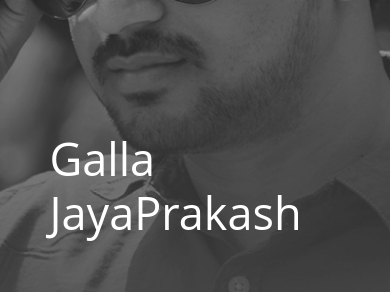
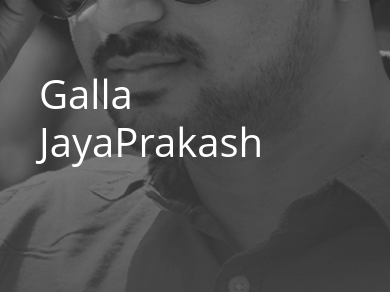
Before and after one commit to Royal-Jai/portfolioReact, a React (Create React App) app: page / in a window 390 px wide. Shown: the part 438-730 px from the top of the page. Built offline with nearby package versions, Linux system fonts and the light colour scheme.

Commit message:
style Rechanges home page

```diff
--- a/src/assets/css/styles.css
+++ b/src/assets/css/styles.css
@@ -345,10 +345,10 @@ header .navbar .mobile-menu-icon {
 @media screen and (max-width: 567px) and (min-width: 291px) {
   .homeProfile h1 {
     position: absolute;
-    top: 65%;
-    left: 45%;
+    top: 57%;
+    left: 40%;
     transform: translate(-50%, -50%);
-    font-size: 45px;
+    font-size: 40px;
   }
 }
 
@@ -362,8 +362,8 @@ header .navbar .mobile-menu-icon {
 
 @media screen and (max-width: 567px) {
   .homeProfile .react-typewriter-text {
-    font-size: 22px;
-    margin-top: 85px;
+    font-size: 18px;
+    margin-top: 72px;
   }
 }
 
--- a/src/assets/css/styles.scss
+++ b/src/assets/css/styles.scss
@@ -279,10 +279,10 @@ header {
     }
     @media screen and (max-width: 567px) and (min-width: 291px) {
       position: absolute;
-      top: 65%;
-      left: 45%;
+      top: 57%;
+      left: 40%;
       transform: translate(-50%, -50%);
-      font-size: 45px;
+      font-size: 40px;
     }
   }
   .react-typewriter-text {
@@ -292,8 +292,8 @@ header {
     margin-top: 60px;
     border-bottom: 1px solid grey;
     @media screen and (max-width: 567px) {
-      font-size: 22px;
-      margin-top: 85px;
+      font-size: 18px;
+      margin-top: 72px;
       // position: absolute;
       // left: 120px;
     }
```
